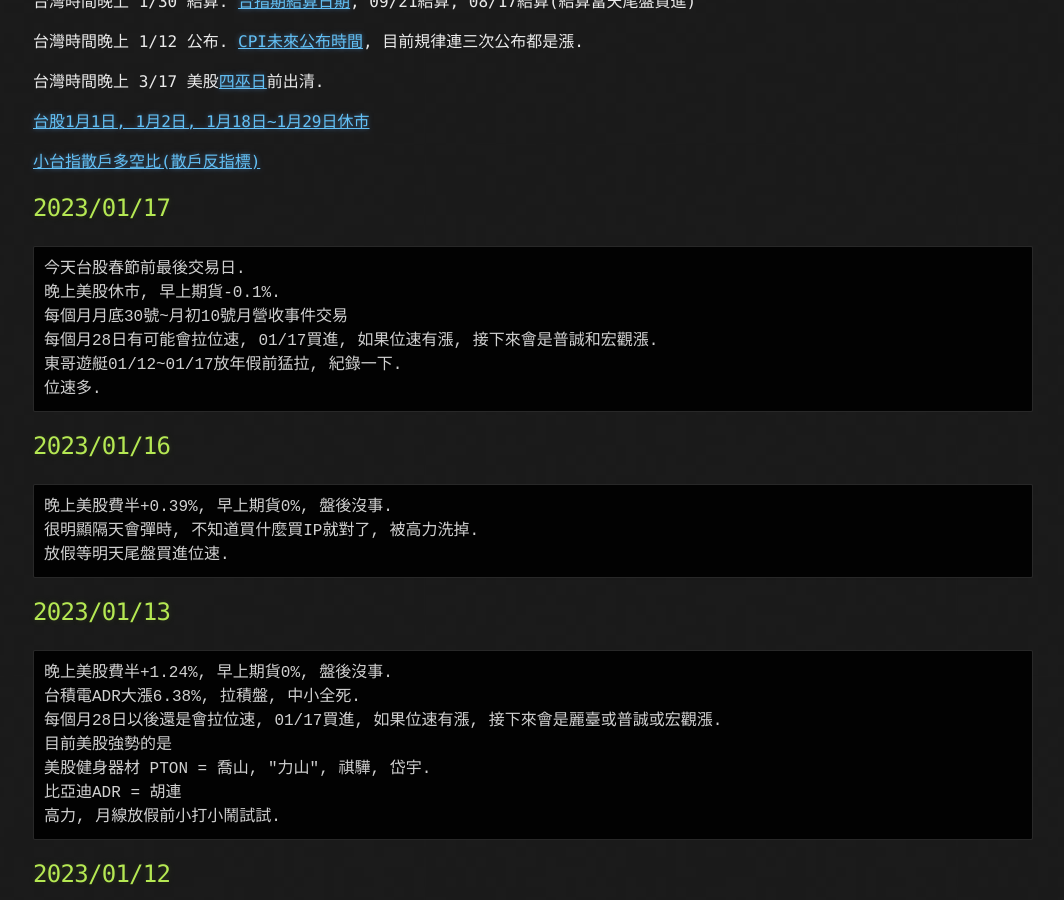
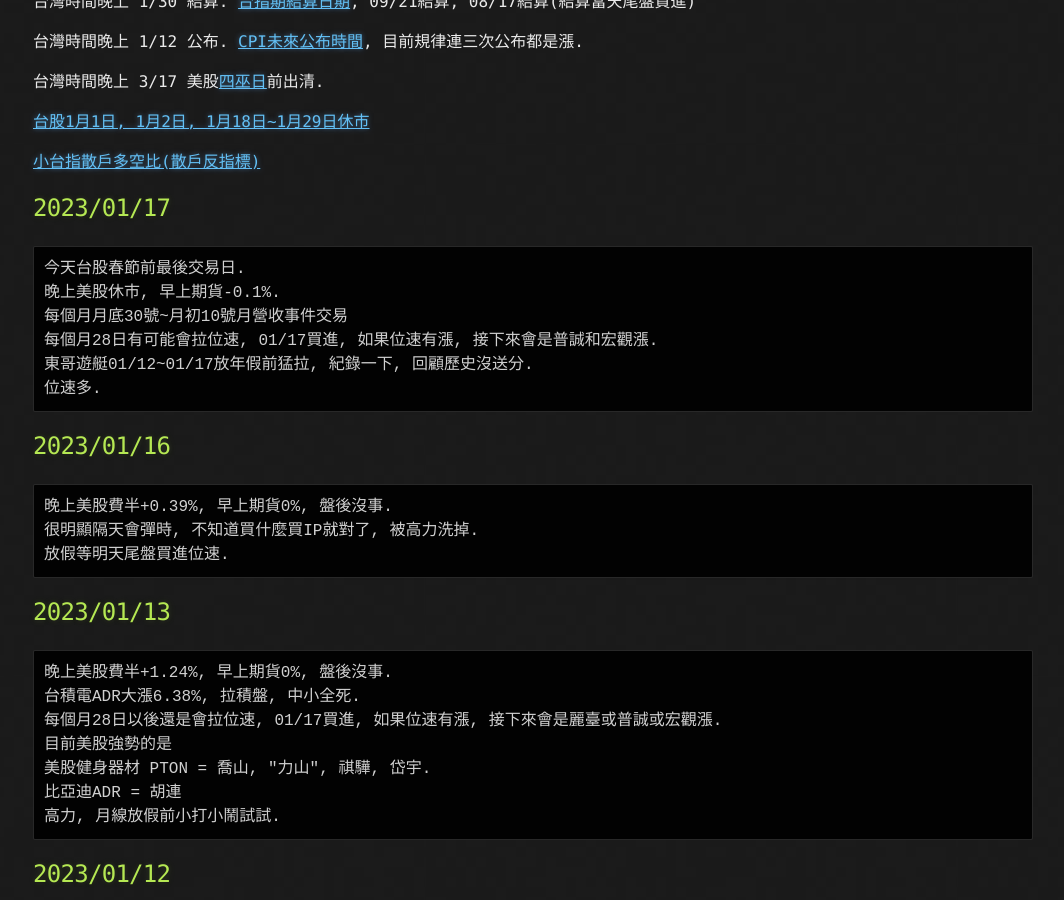
Before and after one commit to lepg5487/Stock_God, a Jekyll site: the page built from index.md, in a window 1280 px wide and 900 px high, scrolled down 388 px. Shown: the whole window, without its empty margins (107-1171 px from the left). Built offline with Jekyll 4.4.1, drawn with Linux system fonts in a browser that asks for light colours; our own code applies the rules of GitHub Pages for plain Markdown files.

Commit message:
Update index.md

````diff
--- a/index.md
+++ b/index.md
@@ -24,7 +24,7 @@ layout: testlayouts
 晚上美股休市, 早上期貨-0.1%.
 每個月月底30號~月初10號月營收事件交易
 每個月28日有可能會拉位速, 01/17買進, 如果位速有漲, 接下來會是普誠和宏觀漲.
-東哥遊艇01/12~01/17放年假前猛拉, 紀錄一下.
+東哥遊艇01/12~01/17放年假前猛拉, 紀錄一下, 回顧歷史沒送分.
 位速多.
 ```
 
````
